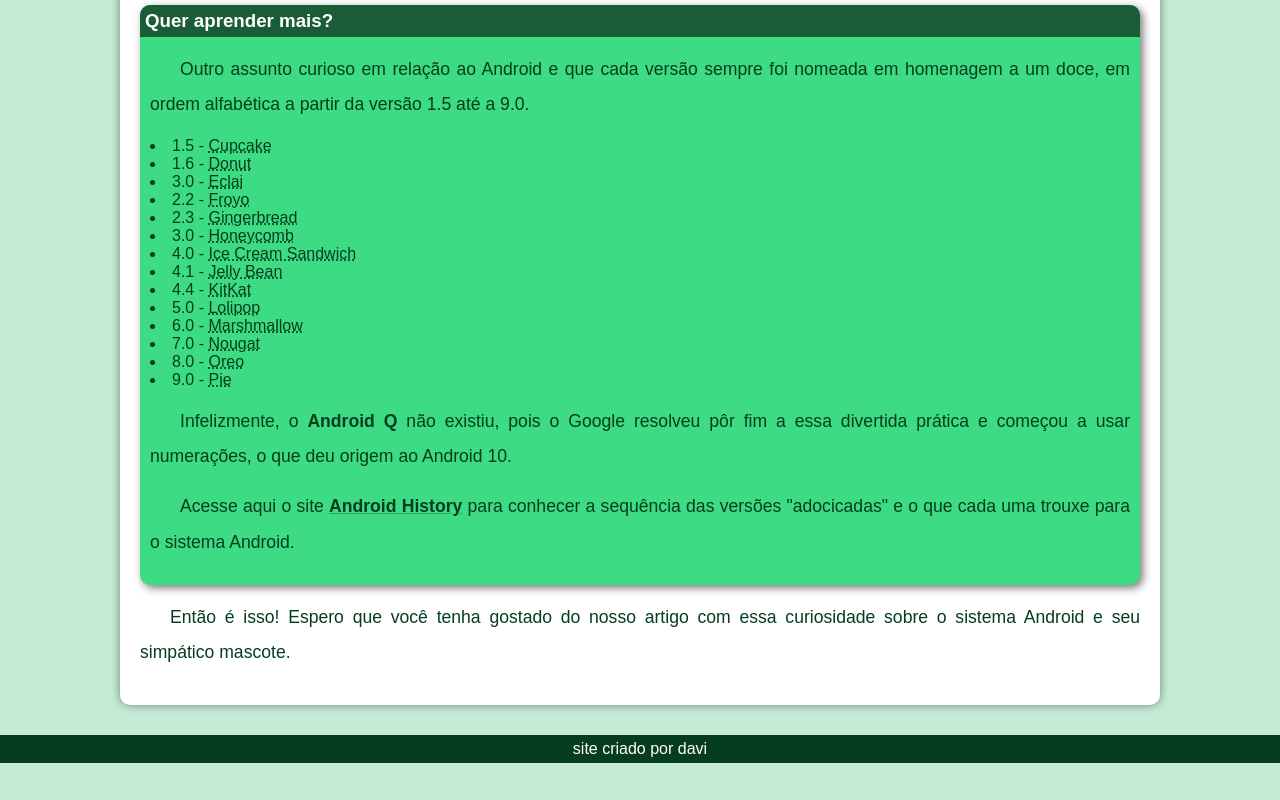
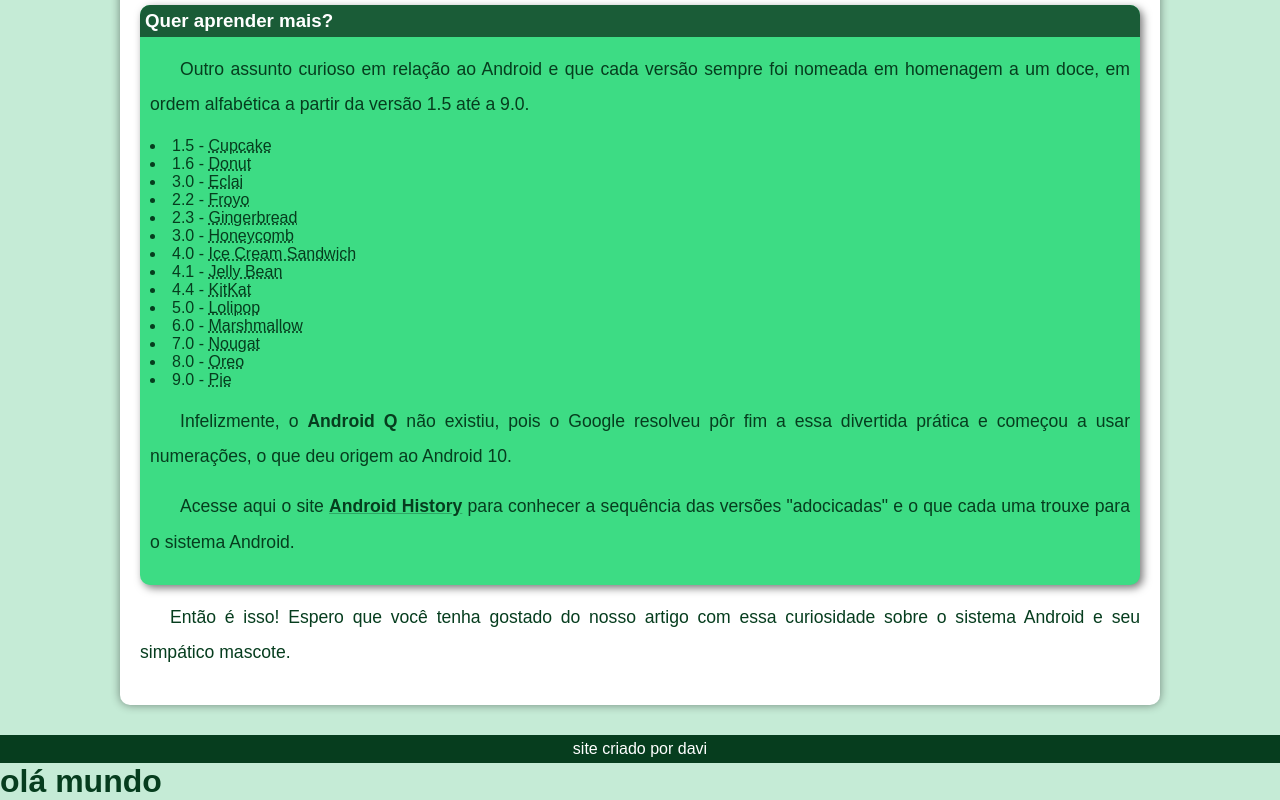
Before and after one commit to davi-b6/site-androide, a plain HTML site: page index.html in a window 1280 px wide. Shown: the part 2519-3319 px from the top of the page. Before the commit the page ends 3282 px from the top, so only its background shows below. Drawn offline with Linux system fonts and the light colour scheme.

Commit message:
ola mundo pelo cllr

```diff
--- a/index.html
+++ b/index.html
@@ -107,5 +107,9 @@
     <footer>
         <p>site criado por davi</p>
     </footer>
+
+    <div>
+        <h1>olá  mundo</h1>
+    </div>
 </body>
 </html>
```
